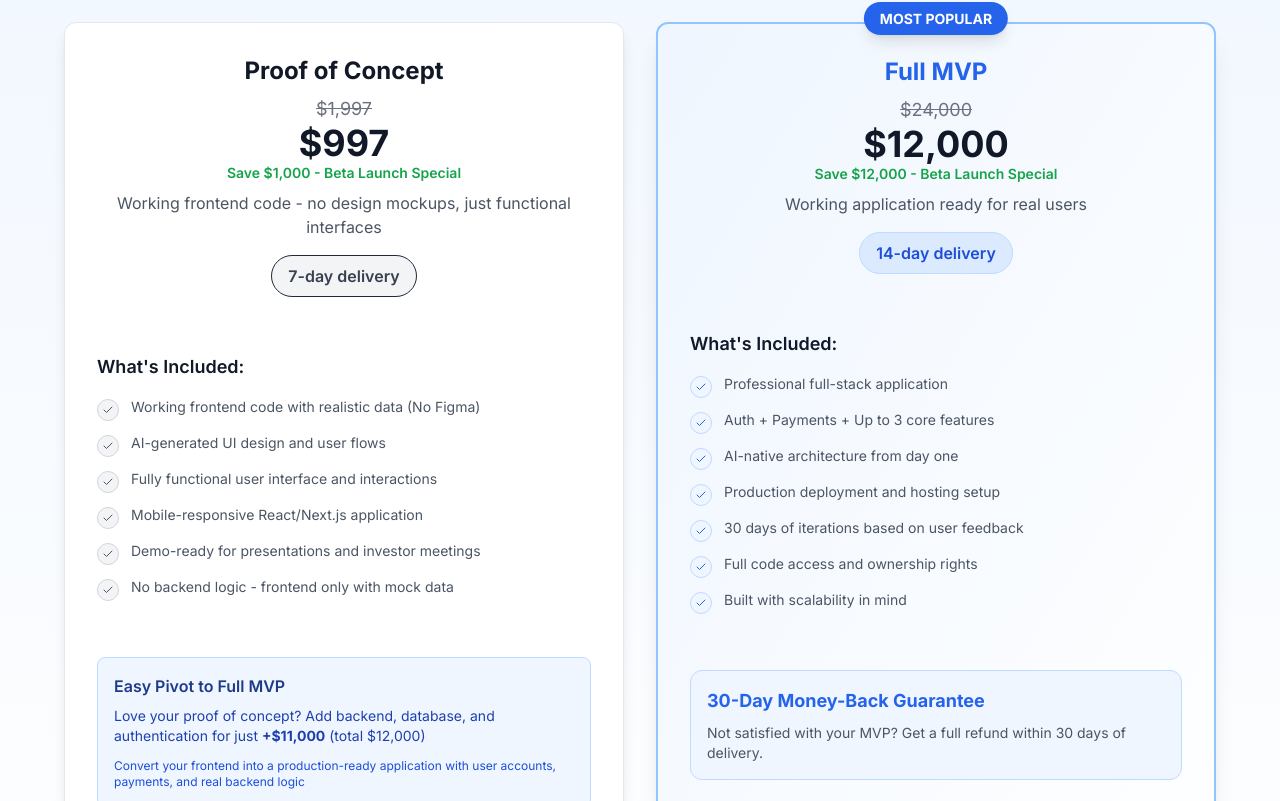
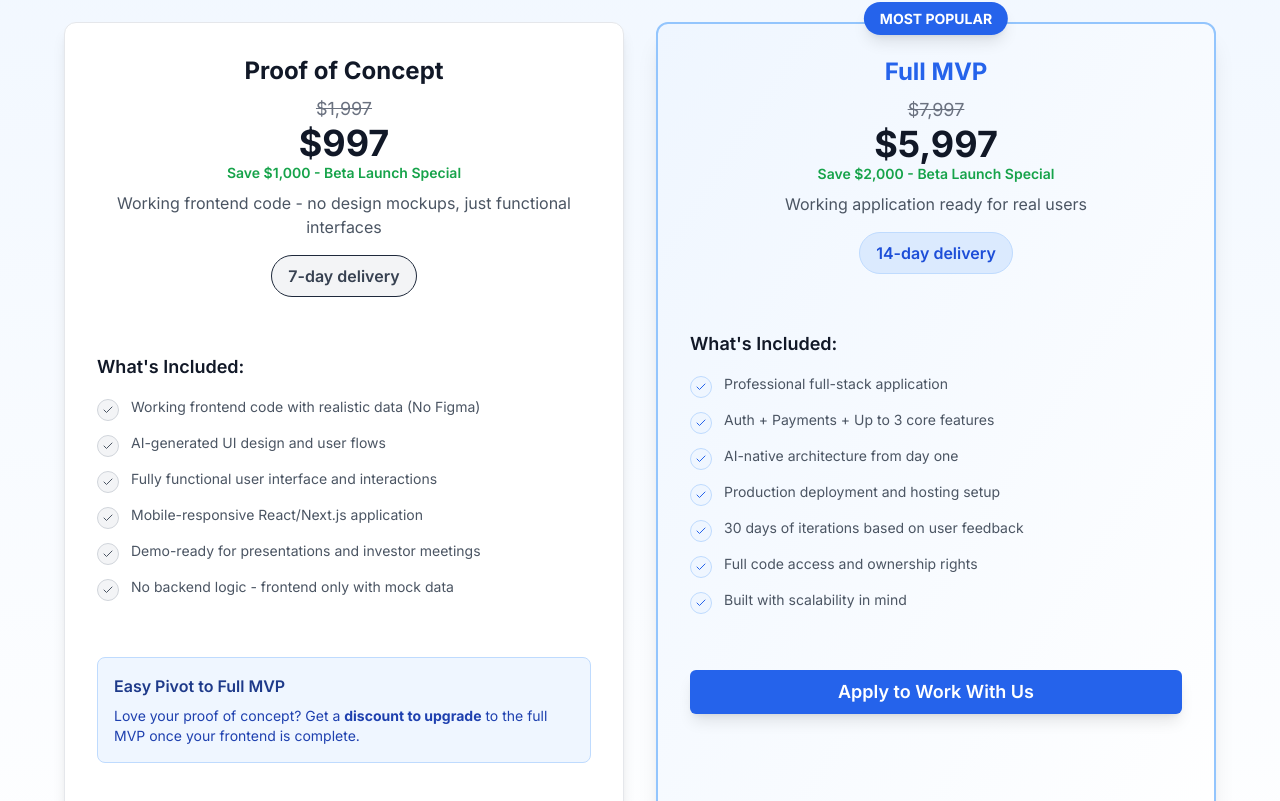
Before and after one commit to digiphd/mymvp, a Next.js app in the folder apps/web/: page / in a window 1280 px wide. Shown: the part 9039-9840 px from the top of the page. Built offline with nearby package versions, Linux system fonts and the light colour scheme.

Commit message:
Update page

```diff
--- a/apps/web/src/components/sections/FAQSection.tsx
+++ b/apps/web/src/components/sections/FAQSection.tsx
@@ -96,10 +96,6 @@ const faqCategories = [
         question: "Are there any hidden costs?",
         answer: "No. Our pricing is transparent. The only ongoing costs are optional hosting ($127/month) and support services ($247/month) if you choose them."
       },
-      {
-        question: "What's included in the 30-day money-back guarantee?",
-        answer: "If you're not satisfied with the delivered application within 30 days, you get a full refund. We stand behind our work."
-      }
     ]
   },
   {
--- a/apps/web/src/components/sections/PricingSection.tsx
+++ b/apps/web/src/components/sections/PricingSection.tsx
@@ -89,11 +89,8 @@ export default function PricingSection() {
               {/* Pivot Option */}
               <div className="bg-blue-50 border border-blue-200 rounded-lg p-4 mb-6">
                 <h5 className="font-semibold text-blue-900 mb-2">Easy Pivot to Full MVP</h5>
-                <p className="text-sm text-blue-800 mb-3">
-                  Love your proof of concept? Add backend, database, and authentication for just <strong>+$11,000</strong> (total $12,000)
-                </p>
-                <p className="text-xs text-blue-700">
-                  Convert your frontend into a production-ready application with user accounts, payments, and real backend logic
+                <p className="text-sm text-blue-800">
+                  Love your proof of concept? Get a <strong>discount to upgrade</strong> to the full MVP once your frontend is complete.
                 </p>
               </div>
 
@@ -127,9 +124,9 @@ export default function PricingSection() {
               <div className="text-center mb-8">
                 <h3 className="text-2xl font-bold text-blue-600 mb-2">Full MVP</h3>
                 <div className="mb-2">
-                  <div className="text-lg text-gray-500 line-through">$24,000</div>
-                  <div className="text-4xl font-bold text-gray-900">$12,000</div>
-                  <div className="text-sm text-green-600 font-semibold">Save $12,000 - Beta Launch Special</div>
+                  <div className="text-lg text-gray-500 line-through">$7,997</div>
+                  <div className="text-4xl font-bold text-gray-900">$5,997</div>
+                  <div className="text-sm text-green-600 font-semibold">Save $2,000 - Beta Launch Special</div>
                 </div>
                 <p className="text-gray-600">Working application ready for real users</p>
                 <div className="mt-4 inline-flex items-center bg-blue-100 px-4 py-2 rounded-full border border-blue-200">
@@ -158,12 +155,6 @@ export default function PricingSection() {
                 </div>
               </div>
 
-              <div className="bg-blue-50 border border-blue-200 rounded-xl p-4 mb-6">
-                <h4 className="text-lg font-bold text-blue-600 mb-2">30-Day Money-Back Guarantee</h4>
-                <p className="text-gray-600 text-sm">
-                  Not satisfied with your MVP? Get a full refund within 30 days of delivery.
-                </p>
-              </div>
 
               <div className="text-center">
                 <Button
```
